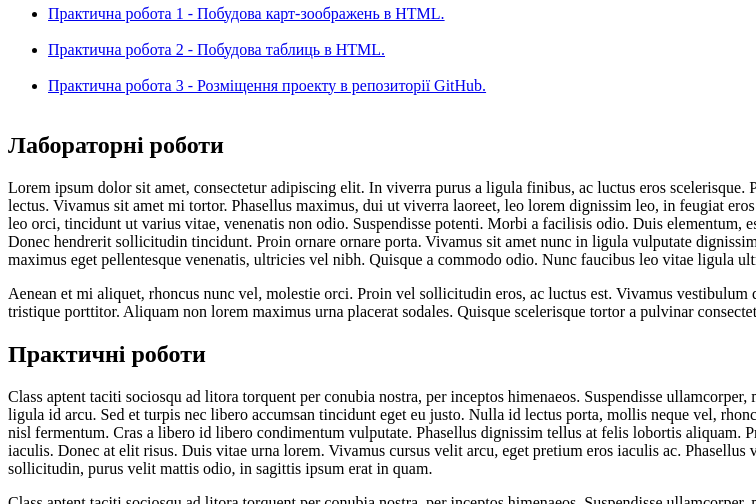
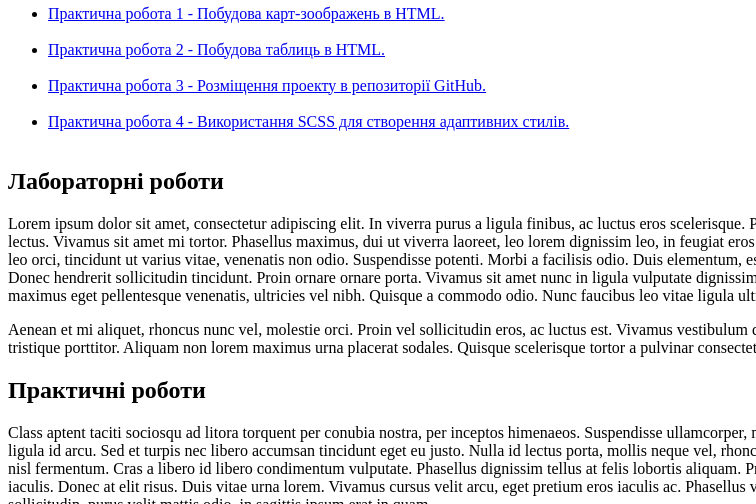
Before and after one commit to PavloZI-41/Programming-on-the-Internet, a plain HTML site: page Lab 2/index.html in a window 1280 px wide. Shown: the part 596-1100 px from the top of the page, without its empty margins (0-756 px from the left). Drawn offline with Linux system fonts and the light colour scheme.

Commit message:
Add files via upload

```diff
--- a/Lab 2/index.html
+++ b/Lab 2/index.html
@@ -34,6 +34,7 @@
             <li><a href="https://pw1-pii.netlify.app" target="_blank">Практична робота 1 - Побудова карт-зоображень в HTML.</a></li><br>
             <li><a href="https://pw2-pii.netlify.app" target="_blank">Практична робота 2 - Побудова таблиць в HTML.</a></li><br>
             <li><a href="https://pw3-pii.netlify.app/" target="_blank">Практична робота 3 - Розміщення проекту в репозиторії GitHub.</a></li><br>
+            <li><a href="https://pw4-pii.netlify.app/" target="_blank">Практична робота 4 - Використання SCSS для створення адаптивних стилів.</a></li><br>
         </ul>
     </nav>
 
```
